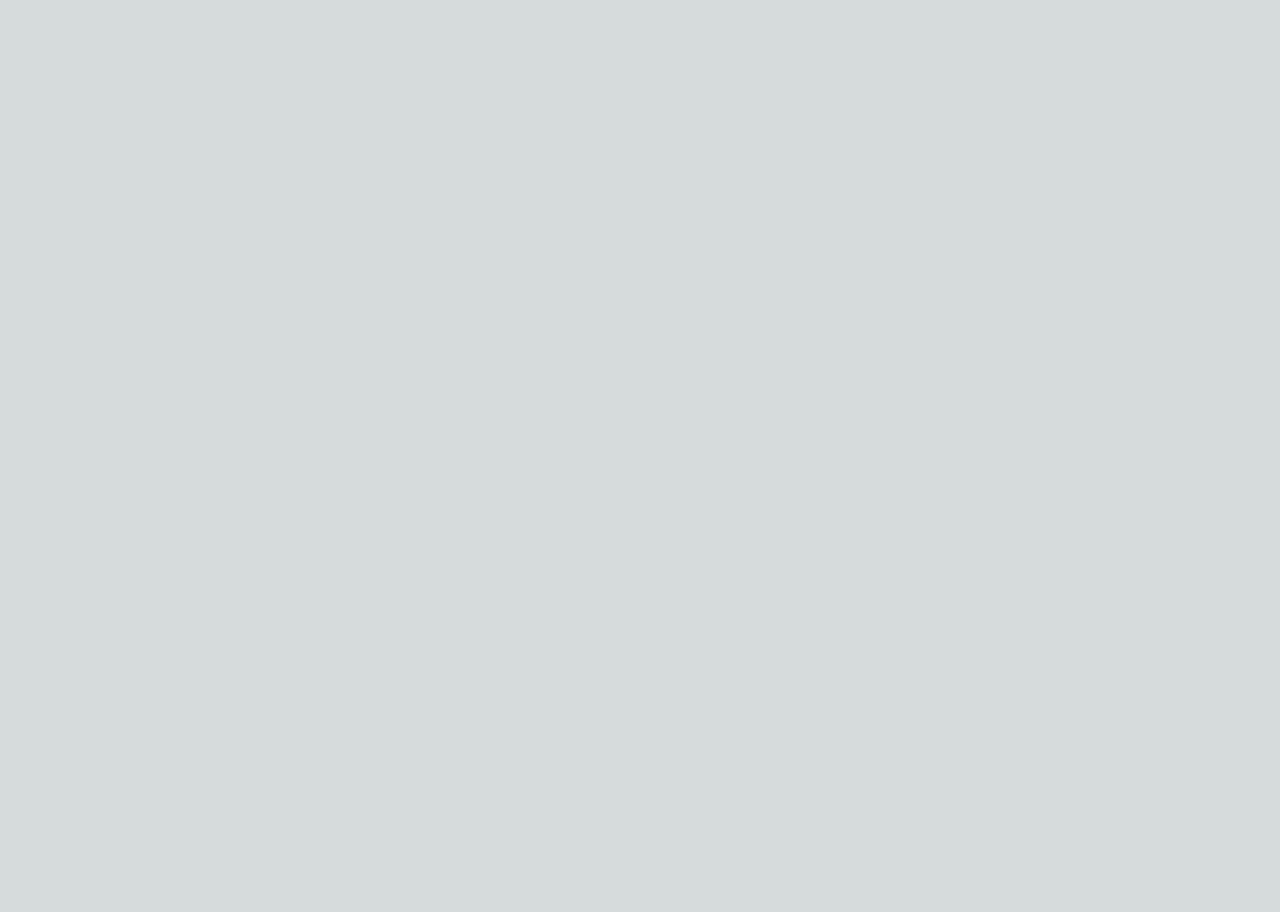
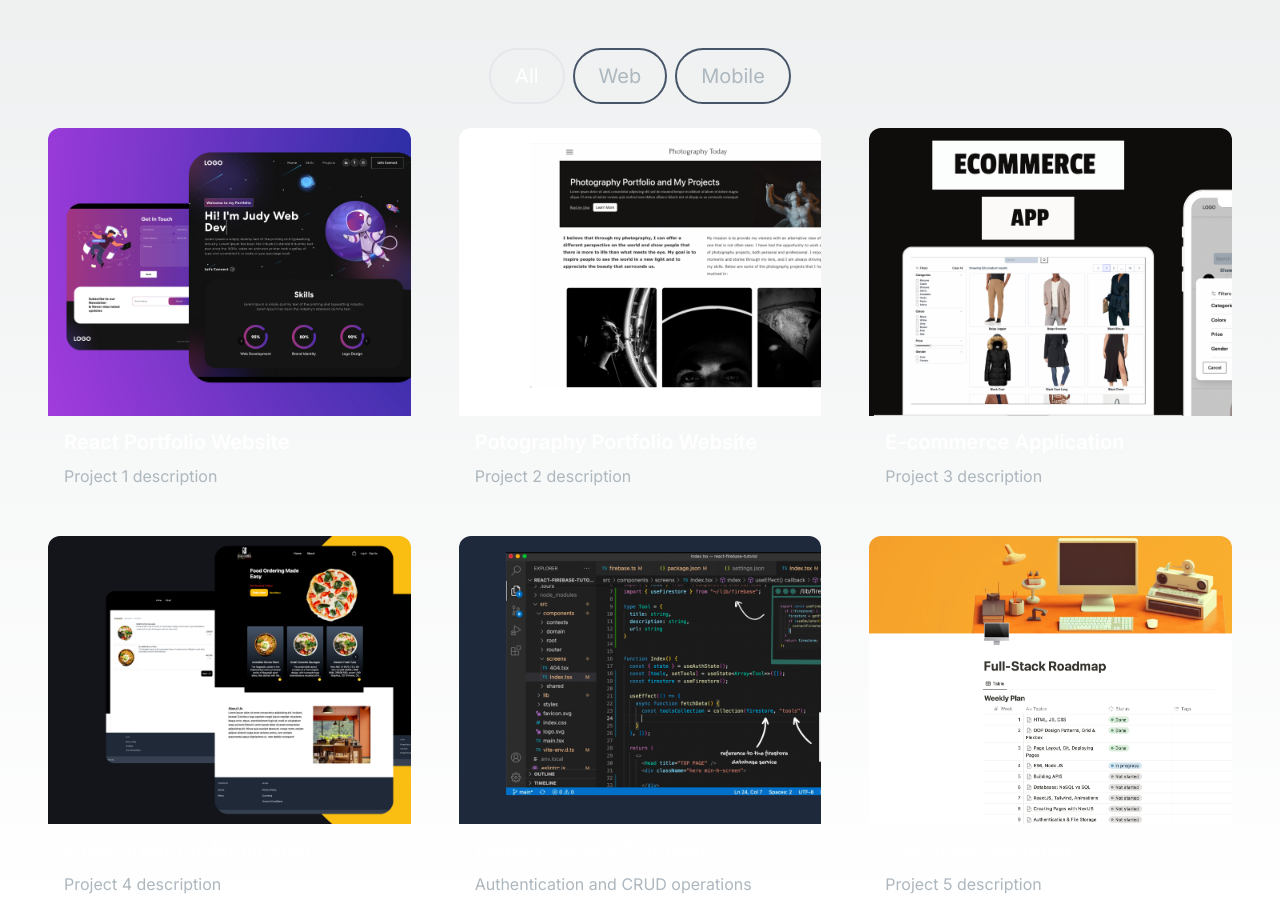
Before and after one commit to Alvisalc/Portfolio, a Next.js app: page / in a window 1280 px wide. Shown: the part 1360-2272 px from the top of the page. Before the commit the page ends 1296 px from the top, so only its background shows below. Built offline with nearby package versions, Linux system fonts and the light colour scheme.

Commit message:
project section

```diff
--- /dev/null
+++ b/src/app/components/ProjectCard.jsx
@@ -0,0 +1,35 @@
+import React from "react";
+import { CodeBracketIcon, EyeIcon } from "@heroicons/react/24/outline";
+import Link from "next/link";
+
+const ProjectCard = ({ imgUrl, title, description, gitUrl, previewUrl }) => {
+  return (
+    <div>
+      <div
+        className="h-52 md:h-72 rounded-t-xl relative group"
+        style={{ background: `url(${imgUrl})`, backgroundSize: "cover" }}
+      >
+        <div className="overlay items-center justify-center absolute top-0 left-0 w-full h-full bg-[#181818] bg-opacity-0 hidden group-hover:flex group-hover:bg-opacity-80 transition-all duration-500 ">
+          <Link
+            href={gitUrl}
+            className="h-14 w-14 mr-2 border-2 relative rounded-full border-[#ADB7BE] hover:border-white group/link"
+          >
+            <CodeBracketIcon className="h-10 w-10 text-[#ADB7BE] absolute top-1/2 left-1/2 transform -translate-x-1/2 -translate-y-1/2  cursor-pointer group-hover/link:text-white" />
+          </Link>
+          <Link
+            href={previewUrl}
+            className="h-14 w-14 border-2 relative rounded-full border-[#ADB7BE] hover:border-white group/link"
+          >
+            <EyeIcon className="h-10 w-10 text-[#ADB7BE] absolute top-1/2 left-1/2 transform -translate-x-1/2 -translate-y-1/2  cursor-pointer group-hover/link:text-white" />
+          </Link>
+        </div>
+      </div>
+      <div className="text-white rounded-b-xl mt-3 bg-[#181818]py-6 px-4">
+        <h5 className="text-xl font-semibold mb-2">{title}</h5>
+        <p className="text-[#ADB7BE]">{description}</p>
+      </div>
+    </div>
+  );
+};
+
+export default ProjectCard;
--- /dev/null
+++ b/src/app/components/ProjectSection.jsx
@@ -0,0 +1,122 @@
+"use client";
+import React, { useState, useRef } from "react";
+import ProjectCard from "./ProjectCard";
+import ProjectTag from "./ProjectTag";
+// import { motion, useInView } from "framer-motion";
+
+const projectsData = [
+  {
+    id: 1,
+    title: "React Portfolio Website",
+    description: "Project 1 description",
+    image: "/images/projects/1.png",
+    tag: ["All", "Web"],
+    gitUrl: "/",
+    previewUrl: "/",
+  },
+  {
+    id: 2,
+    title: "Potography Portfolio Website",
+    description: "Project 2 description",
+    image: "/images/projects/2.png",
+    tag: ["All", "Web"],
+    gitUrl: "/",
+    previewUrl: "/",
+  },
+  {
+    id: 3,
+    title: "E-commerce Application",
+    description: "Project 3 description",
+    image: "/images/projects/3.png",
+    tag: ["All", "Web"],
+    gitUrl: "/",
+    previewUrl: "/",
+  },
+  {
+    id: 4,
+    title: "Food Ordering Application",
+    description: "Project 4 description",
+    image: "/images/projects/4.png",
+    tag: ["All", "Mobile"],
+    gitUrl: "/",
+    previewUrl: "/",
+  },
+  {
+    id: 5,
+    title: "React Firebase Template",
+    description: "Authentication and CRUD operations",
+    image: "/images/projects/5.png",
+    tag: ["All", "Web"],
+    gitUrl: "/",
+    previewUrl: "/",
+  },
+  {
+    id: 6,
+    title: "Full-stack Roadmap",
+    description: "Project 5 description",
+    image: "/images/projects/6.png",
+    tag: ["All", "Web"],
+    gitUrl: "/",
+    previewUrl: "/",
+  },
+];
+
+const ProjectsSection = () => {
+  const [tag, setTag] = useState("All");
+  const ref = useRef(null);
+//   const isInView = useInView(ref, { once: true });
+
+  const handleTagChange = (newTag) => {
+    setTag(newTag);
+  };
+
+  const filteredProjects = projectsData.filter((project) =>
+    project.tag.includes(tag)
+  );
+
+  const cardVariants = {
+    initial: { y: 50, opacity: 0 },
+    animate: { y: 0, opacity: 1 },
+  };
+
+  return (
+    <section id="projects">
+      <h2 className="text-center text-4xl font-bold mt-4 mb-8 md:mb-12">
+        My Projects
+      </h2>
+      <div className="blue flex flex-row justify-center items-center gap-2 py-6">
+        <ProjectTag
+          onClick={handleTagChange}
+          name="All"
+          isSelected={tag === "All"}
+        />
+        <ProjectTag
+          onClick={handleTagChange}
+          name="Web"
+          isSelected={tag === "Web"}
+        />
+        <ProjectTag
+          onClick={handleTagChange}
+          name="Mobile"
+          isSelected={tag === "Mobile"}
+        />
+      </div>
+      <ul ref={ref} className="grid md:grid-cols-3 gap-8 md:gap-12">
+        {filteredProjects.map((project, index) => (
+
+            <ProjectCard
+              key={project.id}
+              title={project.title}
+              description={project.description}
+              imgUrl={project.image}
+              gitUrl={project.gitUrl}
+              previewUrl={project.previewUrl}
+            />
+
+        ))}
+      </ul>
+    </section>
+  );
+};
+
+export default ProjectsSection;
--- /dev/null
+++ b/src/app/components/ProjectTag.jsx
@@ -0,0 +1,17 @@
+import React from "react";
+
+const ProjectTag = ({ name, onClick, isSelected }) => {
+  const buttonStyles = isSelected
+    ? "text-white border-primary-500"
+    : "text-[#ADB7BE] border-slate-600 hover:border-white";
+  return (
+    <button
+      className={`${buttonStyles} rounded-full border-2 px-6 py-3 text-xl cursor-pointer`}
+      onClick={() => onClick(name)}
+    >
+      {name}
+    </button>
+  );
+};
+
+export default ProjectTag;
--- a/src/app/page.js
+++ b/src/app/page.js
@@ -2,6 +2,7 @@
 import Navbar from "./components/Navbar";
 import HeroSection from "./components/HeroSection";
 import About from "./components/About";
+import Project from "./components/ProjectSection";
 
 export default function Home() {
   return (
@@ -10,6 +11,7 @@
     <div class="container mt-24 mx-auto px-12 py-4">
     <HeroSection />
     <About />
+    <Project />
     </div>
     </main>
   );
```
